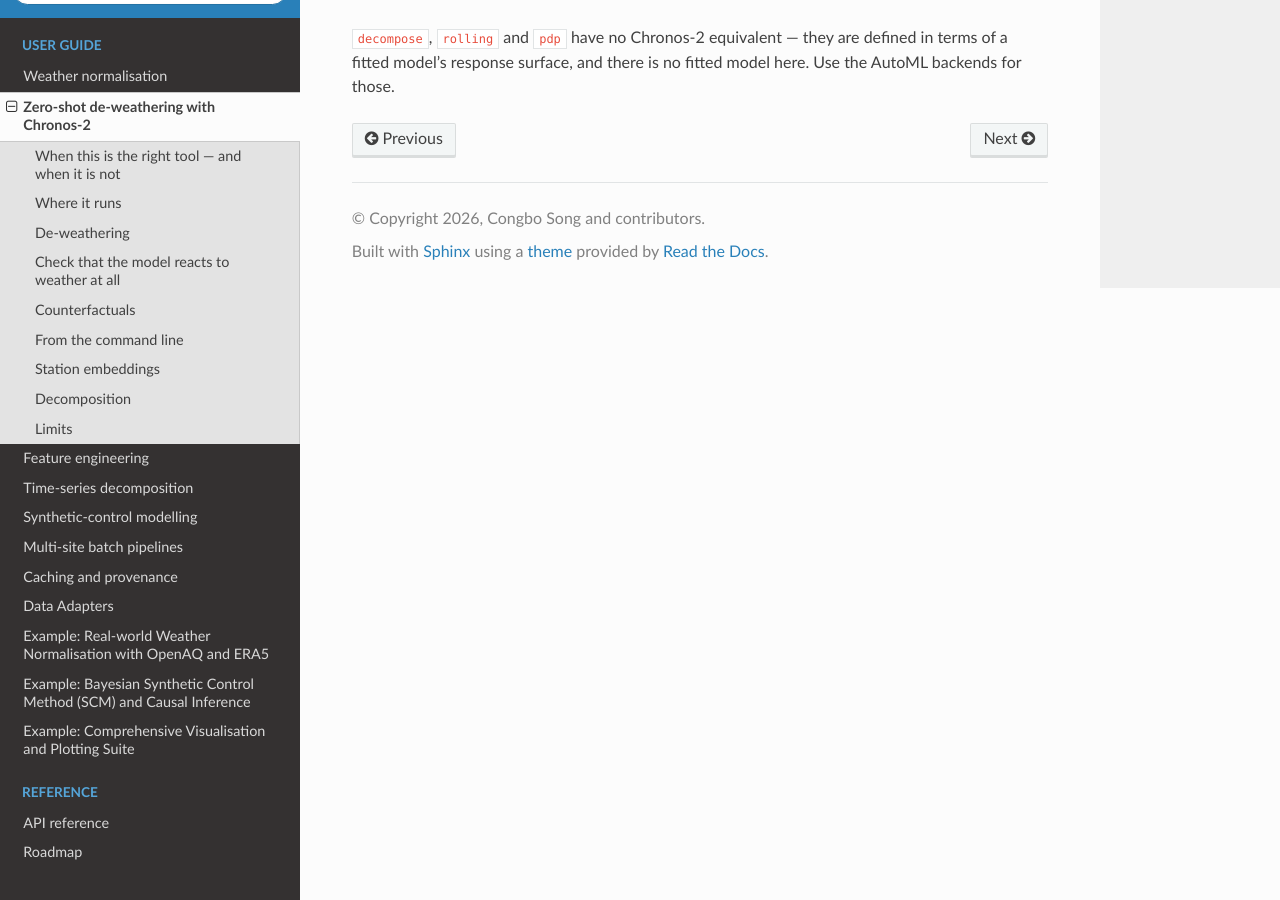
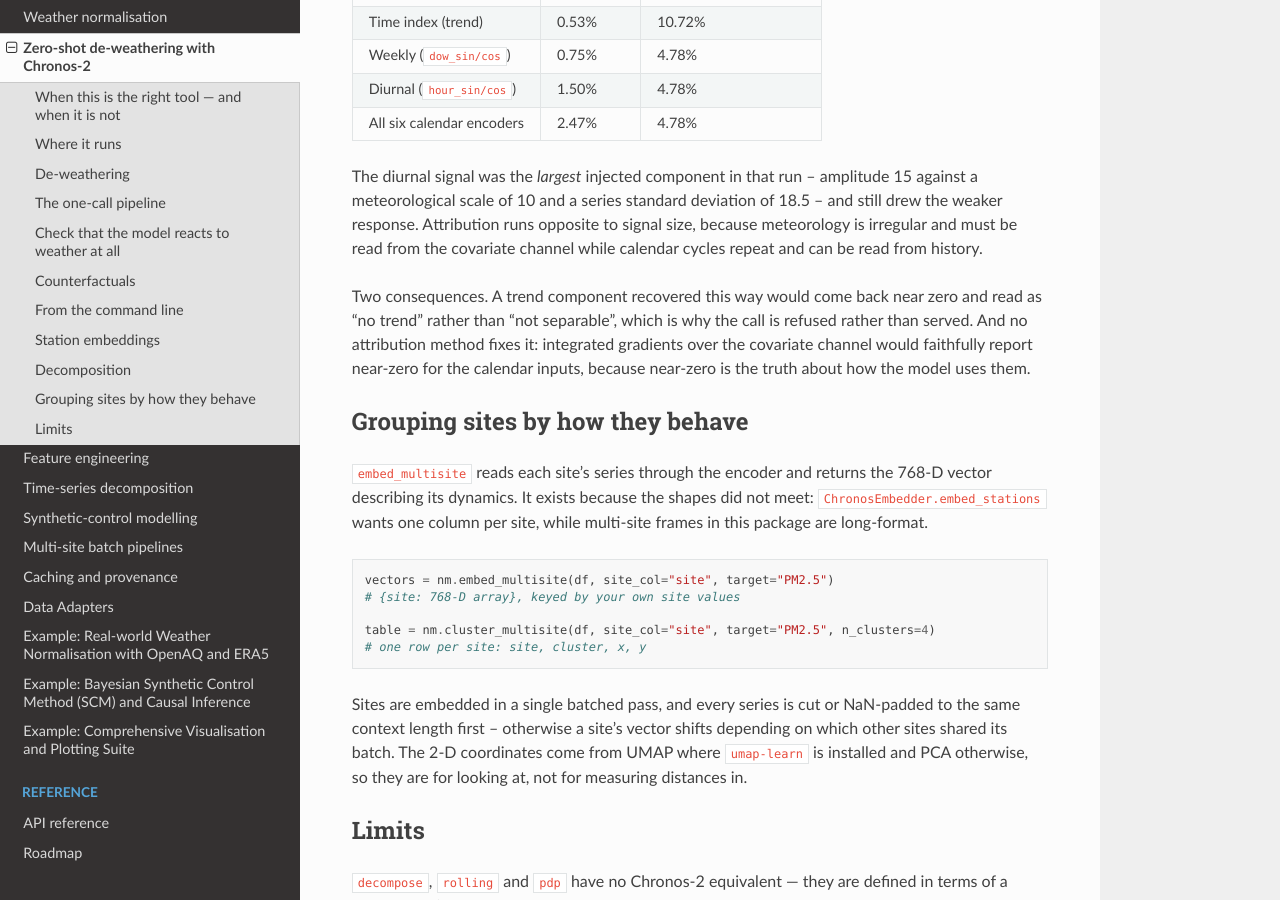
Before and after one commit to apai-sys/normet-py, a Sphinx documentation site: the page built from docs/guide/examples_foundation.md, in a window 1280 px wide and 900 px high, scrolled down 4189 px. Built offline with Sphinx 7.4.7 and the Read the Docs theme 3.1.0, drawn with Linux system fonts in a browser that asks for light colours; some of the changed text lies outside the part shown.

Commit message:
docs: cover the pipeline entry points and refresh the roadmap
do_all(backend="chronos-2"), decompose(method="meteorology"), embed_multisite
and cluster_multisite all shipped without a mention in the guide or the README
-- they appeared only in the CHANGELOG, which is not where anyone looks to find
out whether a thing exists. The guide gains a section on the one-call pipeline
(including why the model slot holds an estimator rather than a fitted model,
and why n_samples defaults to 8) and one on grouping sites by behaviour
(including why every series is padded to a common context length before
batching, and that the 2-D coordinates are for looking at rather than measuring
distances in). The README's Chronos-2 section gains the three-call summary.

The roadmap moves the two items this branch completed into Shipped and replaces
them in Open with what the survey of Chronos2Pipeline actually turned up as
unused: fine-tuning (full or LoRA), cross_learning for joint multi-site
prediction, multivariate targets, and native categorical covariates. Fine-tuning
is called out as the one plausible route to making the model attend to the
calendar covariates it currently ignores -- which is a hypothesis, and labelled
as one.

Co-Authored-By: Claude Opus 5 <noreply@anthropic.com>

````diff
--- a/docs/guide/examples_foundation.md
+++ b/docs/guide/examples_foundation.md
@@ -82,6 +82,27 @@ import normet as nm
 
 nm.normalise_plot(out, ci_low="q100", ci_high="q900")
 ```
+
+## The one-call pipeline
+
+`do_all` takes the same backend switch, and keeps its three-tuple shape:
+
+```python
+out, estimator, df_prep = nm.do_all(
+    df, target="PM2.5", backend="chronos-2",
+    covariates=["t2m", "blh", "u10", "v10"],
+    variables_resample=["t2m", "blh", "u10", "v10"],
+)
+```
+
+Nothing is trained, so the model slot holds the loaded estimator rather than a
+fitted model -- which is what you need for further projections or the
+diagnostic below. `split_method` and `train_fraction` have nothing to act on;
+`model_config` is forwarded to the estimator's constructor instead, which is
+where `device`, `context_length` and `prediction_length` belong.
+
+`n_samples` defaults to 8 here rather than the AutoML path's 300, since each
+sample is a full forward pass. An explicit value always wins.
 
 ## Check that the model reacts to weather at all
 
@@ -200,6 +221,27 @@ refused rather than served. And no attribution method fixes it: integrated
 gradients over the covariate channel would faithfully report near-zero for the
 calendar inputs, because near-zero is the truth about how the model uses them.
 
+## Grouping sites by how they behave
+
+`embed_multisite` reads each site's series through the encoder and returns the
+768-D vector describing its dynamics. It exists because the shapes did not
+meet: `ChronosEmbedder.embed_stations` wants one column per site, while
+multi-site frames in this package are long-format.
+
+```python
+vectors = nm.embed_multisite(df, site_col="site", target="PM2.5")
+# {site: 768-D array}, keyed by your own site values
+
+table = nm.cluster_multisite(df, site_col="site", target="PM2.5", n_clusters=4)
+# one row per site: site, cluster, x, y
+```
+
+Sites are embedded in a single batched pass, and every series is cut or
+NaN-padded to the same context length first -- otherwise a site's vector shifts
+depending on which other sites shared its batch. The 2-D coordinates come from
+UMAP where `umap-learn` is installed and PCA otherwise, so they are for looking
+at, not for measuring distances in.
+
 ## Limits
 
 `decompose`, `rolling` and `pdp` have no Chronos-2 equivalent — they are defined
````
Also changed, not shown: README.md (+15 -0 lines), docs/roadmap.md (+7 -3 lines).
